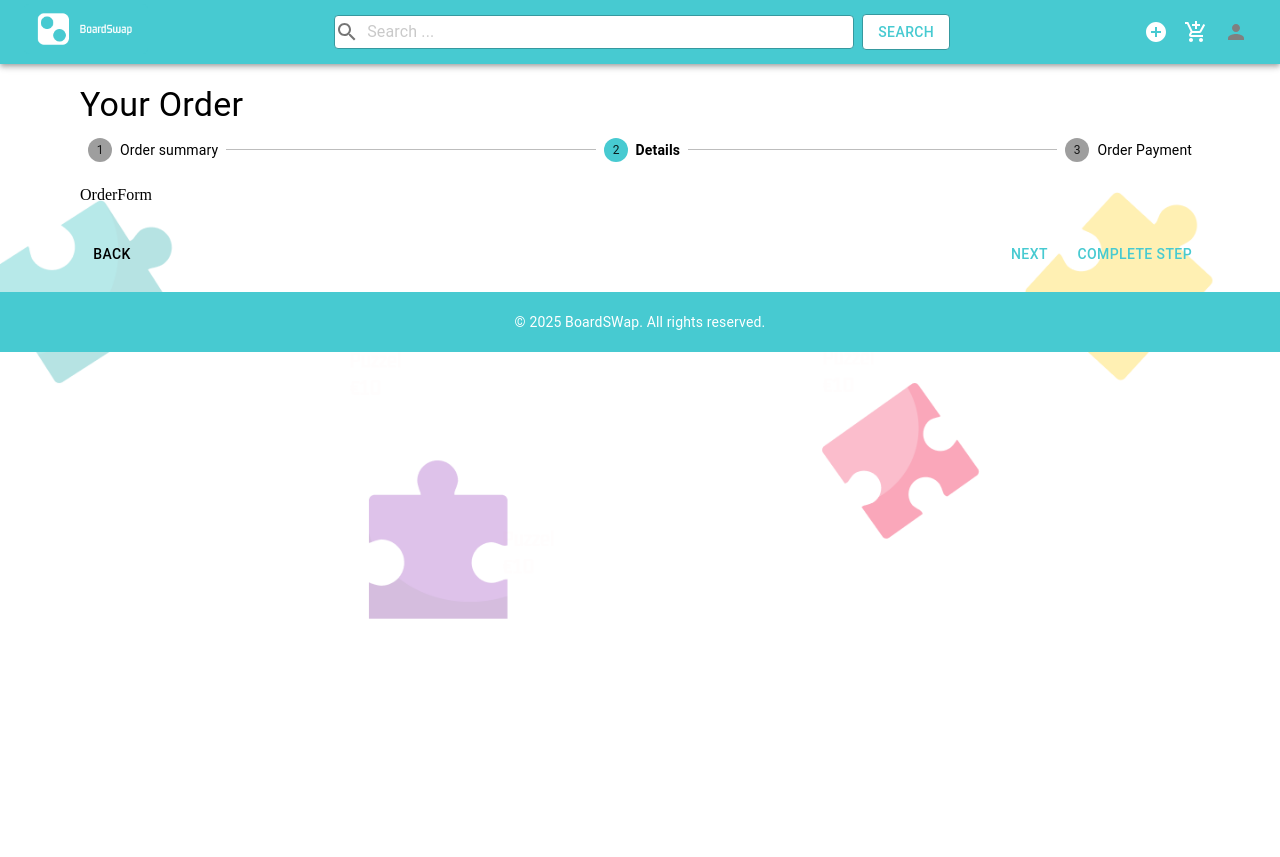
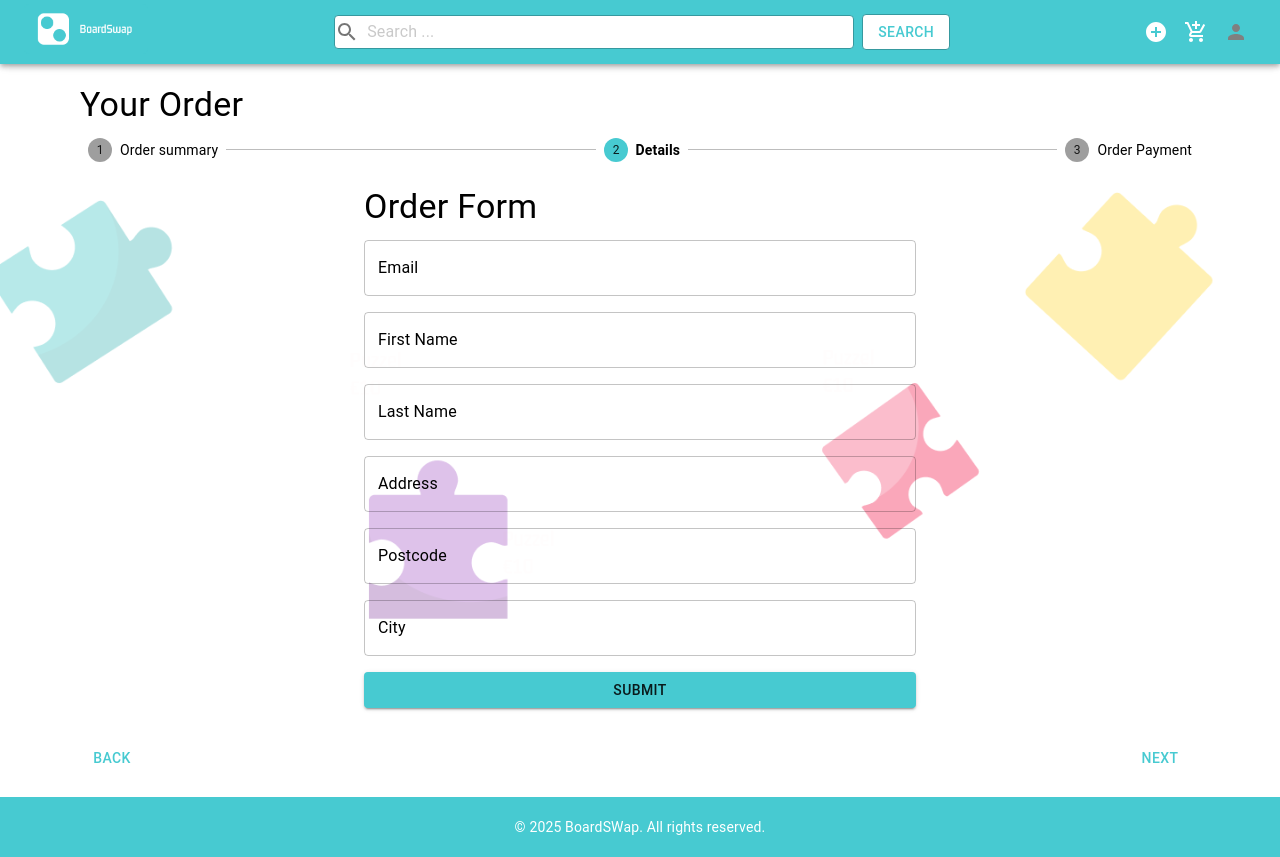
Before and after one commit to starshynova/BoardSwap, a React (Vite) app in the folder client/: page /order in a window 1280 px wide. Both pictures are taken after a click on the button "NEXT". Before the commit the page ends 800 px from the top, so only its background shows below. Built offline with nearby package versions, Linux system fonts and the light colour scheme.

Commit message:
feature: add order-form

```diff
--- a/client/src/components/PaymentForm/PaymentForm.jsx
+++ b/client/src/components/PaymentForm/PaymentForm.jsx
@@ -153,6 +153,7 @@ const PaymentForm = () => {
             label="CVV"
             variant="outlined"
             fullWidth
+            type="password"
             value={formData.cvv}
             onChange={handleChange}
             error={!!errors.cvv}
--- a/client/src/pages/Order/OrderForm.jsx
+++ b/client/src/pages/Order/OrderForm.jsx
@@ -1,5 +1,135 @@
-const OrderForm = () => {
-  return <div>OrderForm</div>;
+import { useForm } from "react-hook-form";
+import { TextField, Button, Container, Typography, Box } from "@mui/material";
+import theme from "../../components/theme";
+import { useEffect, useState } from "react";
+import PropTypes from "prop-types";
+
+const OrderForm = ({ setIsOrderValid }) => {
+  const {
+    register,
+    handleSubmit,
+    setValue,
+    formState: { errors, isValid },
+  } = useForm({ mode: "onChange" });
+
+  const [formData, setFormData] = useState(() => {
+    return JSON.parse(localStorage.getItem("orderForm")) || {};
+  });
+
+  useEffect(() => {
+    Object.keys(formData).forEach((key) => {
+      setValue(key, formData[key]);
+    });
+  }, [formData, setValue]);
+
+  useEffect(() => {
+    setIsOrderValid(isValid);
+  }, [isValid, setIsOrderValid]);
+
+  const onInputChange = (e) => {
+    const { name, value } = e.target;
+    setFormData((prev) => {
+      const newData = { ...prev, [name]: value };
+      localStorage.setItem("orderForm", JSON.stringify(newData));
+      return newData;
+    });
+  };
+
+  const onSubmit = (data) => {
+    console.log(data);
+    localStorage.removeItem("orderForm");
+  };
+
+  return (
+    <Container maxWidth="sm">
+      <Typography variant="h4" gutterBottom>
+        Order Form
+      </Typography>
+      <Box
+        component="form"
+        onSubmit={handleSubmit(onSubmit)}
+        sx={{
+          display: "flex",
+          flexDirection: "column",
+          gap: 2,
+        }}
+      >
+        <TextField
+          label="Email"
+          {...register("email", {
+            required: "Email is required",
+            pattern: {
+              value: /^[a-zA-Z0-9._%+-]+@[a-zA-Z0-9.-]+\.[a-zA-Z]{2,4}$/,
+              message: "Invalid email format",
+            },
+          })}
+          error={!!errors.email}
+          helperText={errors.email?.message}
+          fullWidth
+          sx={{ input: { color: theme.palette.text.secondary } }}
+          onChange={onInputChange}
+        />
+
+        <TextField
+          label="First Name"
+          {...register("firstName", { required: "First name is required" })}
+          error={!!errors.firstName}
+          helperText={errors.firstName?.message}
+          fullWidth
+          sx={{ input: { color: theme.palette.text.secondary } }}
+          onChange={onInputChange}
+        />
+
+        <TextField
+          label="Last Name"
+          {...register("lastName", { required: "Last name is required" })}
+          error={!!errors.lastName}
+          helperText={errors.lastName?.message}
+          fullWidth
+          sx={{ input: { color: theme.palette.text.secondary } }}
+          onChange={onInputChange}
+        />
+
+        <TextField
+          label="Address"
+          {...register("address", { required: "Address is required" })}
+          error={!!errors.address}
+          helperText={errors.address?.message}
+          fullWidth
+          sx={{ input: { color: theme.palette.text.secondary } }}
+          onChange={onInputChange}
+        />
+
+        <TextField
+          label="Postcode"
+          {...register("postcode", { required: "Postcode is required" })}
+          error={!!errors.postcode}
+          helperText={errors.postcode?.message}
+          fullWidth
+          sx={{ input: { color: theme.palette.text.secondary } }}
+          onChange={onInputChange}
+        />
+
+        <TextField
+          label="City"
+          {...register("city", { required: "City is required" })}
+          error={!!errors.city}
+          helperText={errors.city?.message}
+          fullWidth
+          sx={{ input: { color: theme.palette.text.secondary } }}
+          onChange={onInputChange}
+        />
+
+        <Button variant="contained" color="primary" type="submit">
+          Submit
+        </Button>
+      </Box>
+    </Container>
+  );
+};
+
+OrderForm.propTypes = {
+  setIsOrderValid: PropTypes.func.isRequired,
 };
 
 export default OrderForm;
--- a/client/src/pages/Order/OrderStepper.jsx
+++ b/client/src/pages/Order/OrderStepper.jsx
@@ -17,34 +17,26 @@ import { StepLabel } from "@mui/material";
 
 export default function OrderStepper({ cart, toggleCartItem }) {
   const [activeStep, setActiveStep] = useState(0);
-  const [completed, setCompleted] = useState({});
+  const [isOrderValid, setIsOrderValid] = useState(false);
 
   const totalSteps = () => steps.length;
-  const completedSteps = () => Object.keys(completed).length;
   const isLastStep = () => activeStep === totalSteps() - 1;
-  const allStepsCompleted = () => completedSteps() === totalSteps();
 
   const handleNext = () => {
-    const newActiveStep =
-      isLastStep() && !allStepsCompleted()
-        ? steps.findIndex((_, i) => !(i in completed))
-        : activeStep + 1;
-    setActiveStep(newActiveStep);
+    if (activeStep === 1 && !isOrderValid) return;
+    if (!isLastStep()) {
+      setActiveStep((prevStep) => prevStep + 1);
+    }
   };
 
   const handleBack = () => setActiveStep((prev) => prev - 1);
 
-  const handleStep = (step) => () => setActiveStep(step);
-
-  const handleComplete = () => {
-    setCompleted((prev) => ({ ...prev, [activeStep]: true }));
-    handleNext();
+  const handleStep = (step) => () => {
+    if (activeStep === 1 && !isOrderValid) return;
+    setActiveStep(step);
   };
 
-  const handleReset = () => {
-    setActiveStep(0);
-    setCompleted({});
-  };
+  console.log(activeStep);
   const totalAmount = useMemo(() => {
     return cart.reduce((total, product) => total + product.price, 0).toFixed(2);
   }, [cart]);
@@ -53,7 +45,7 @@ export default function OrderStepper({ cart, toggleCartItem }) {
     <Box sx={{ width: "100%" }}>
       <Stepper nonLinear activeStep={activeStep}>
         {steps.map((label, index) => (
-          <Step key={label} completed={completed[index]}>
+          <Step key={label}>
             <StepButton onClick={handleStep(index)}>
               <StepLabel
                 sx={{
@@ -70,17 +62,6 @@ export default function OrderStepper({ cart, toggleCartItem }) {
         ))}
       </Stepper>
       <div>
-        {allStepsCompleted() ? (
-          <Fragment>
-            <Typography sx={{ mt: 2, mb: 1 }}>
-              All steps completed - your order is confirmed!
-            </Typography>
-            <Box sx={{ display: "flex", flexDirection: "row", pt: 2 }}>
-              <Box sx={{ flex: "1 1 auto" }} />
-              <Button onClick={handleReset}>Reset</Button>
-            </Box>
-          </Fragment>
-        ) : (
         <Fragment>
           <Box sx={{ mt: 2, mb: 1, py: 1 }}>
             {activeStep === 0 && (
@@ -103,12 +84,13 @@ export default function OrderStepper({ cart, toggleCartItem }) {
                 </Grid>
               </Fragment>
             )}
-              {activeStep === 1 && <OrderForm />}
+            {activeStep === 1 && (
+              <OrderForm setIsOrderValid={setIsOrderValid} />
+            )}
             {activeStep === 2 && <PaymentForm />}
           </Box>
           <Box sx={{ display: "flex", flexDirection: "row", pt: 2 }}>
             <Button
-                color="inherit"
               disabled={activeStep === 0}
               onClick={handleBack}
               sx={{ mr: 1 }}
@@ -116,19 +98,15 @@ export default function OrderStepper({ cart, toggleCartItem }) {
               Back
             </Button>
             <Box sx={{ flex: "1 1 auto" }} />
-              <Button onClick={handleNext} sx={{ mr: 1 }}>
+            <Button
+              onClick={handleNext}
+              sx={{ mr: 1 }}
+              disabled={activeStep === 2}
+            >
               Next
             </Button>
-              {activeStep !== steps.length && !completed[activeStep] && (
-                <Button onClick={handleComplete}>
-                  {completedSteps() === totalSteps() - 1
-                    ? "Finish"
-                    : "Complete Step"}
-                </Button>
-              )}
           </Box>
         </Fragment>
-        )}
       </div>
     </Box>
   );
```
Lines whose indentation alone changed are shown as unchanged.
